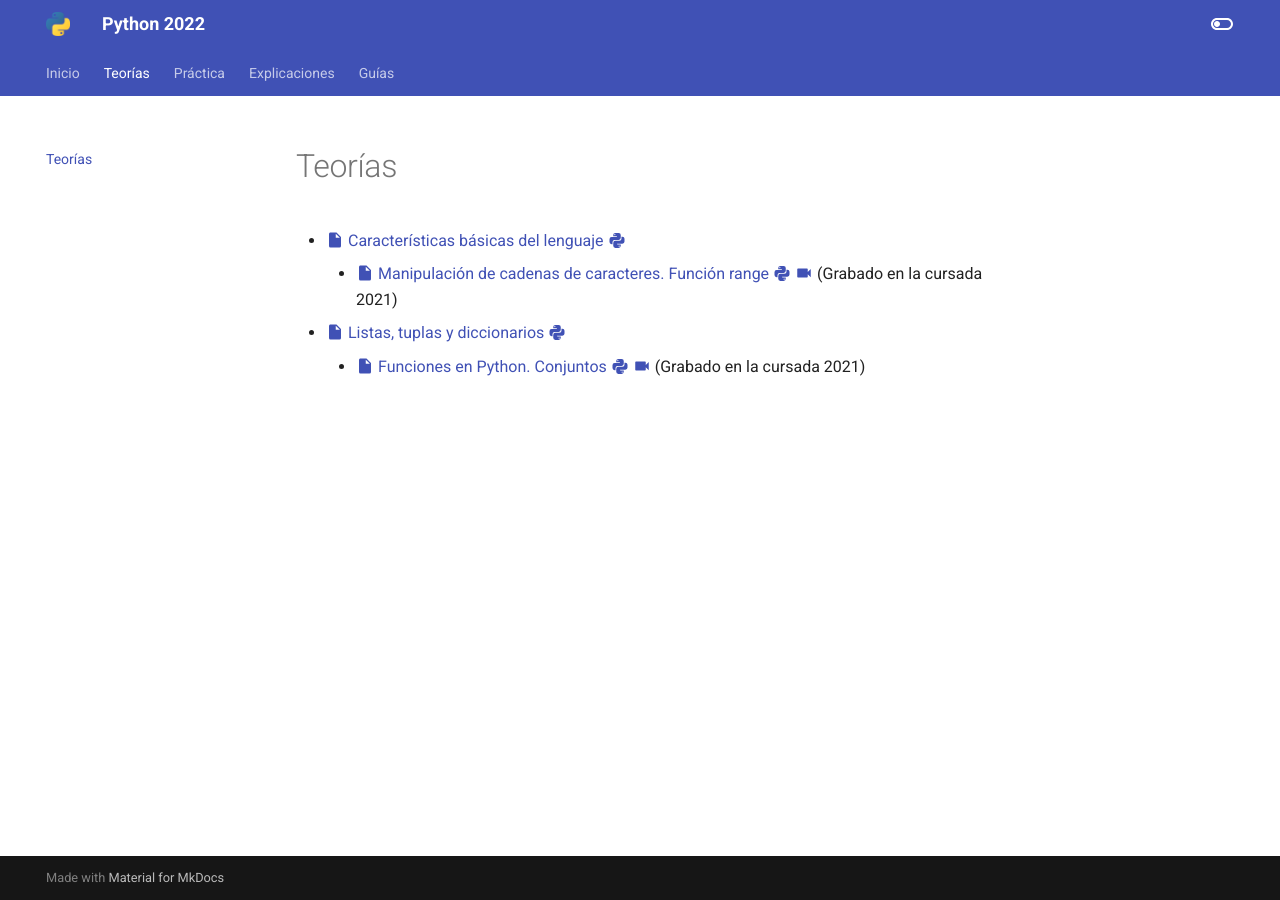
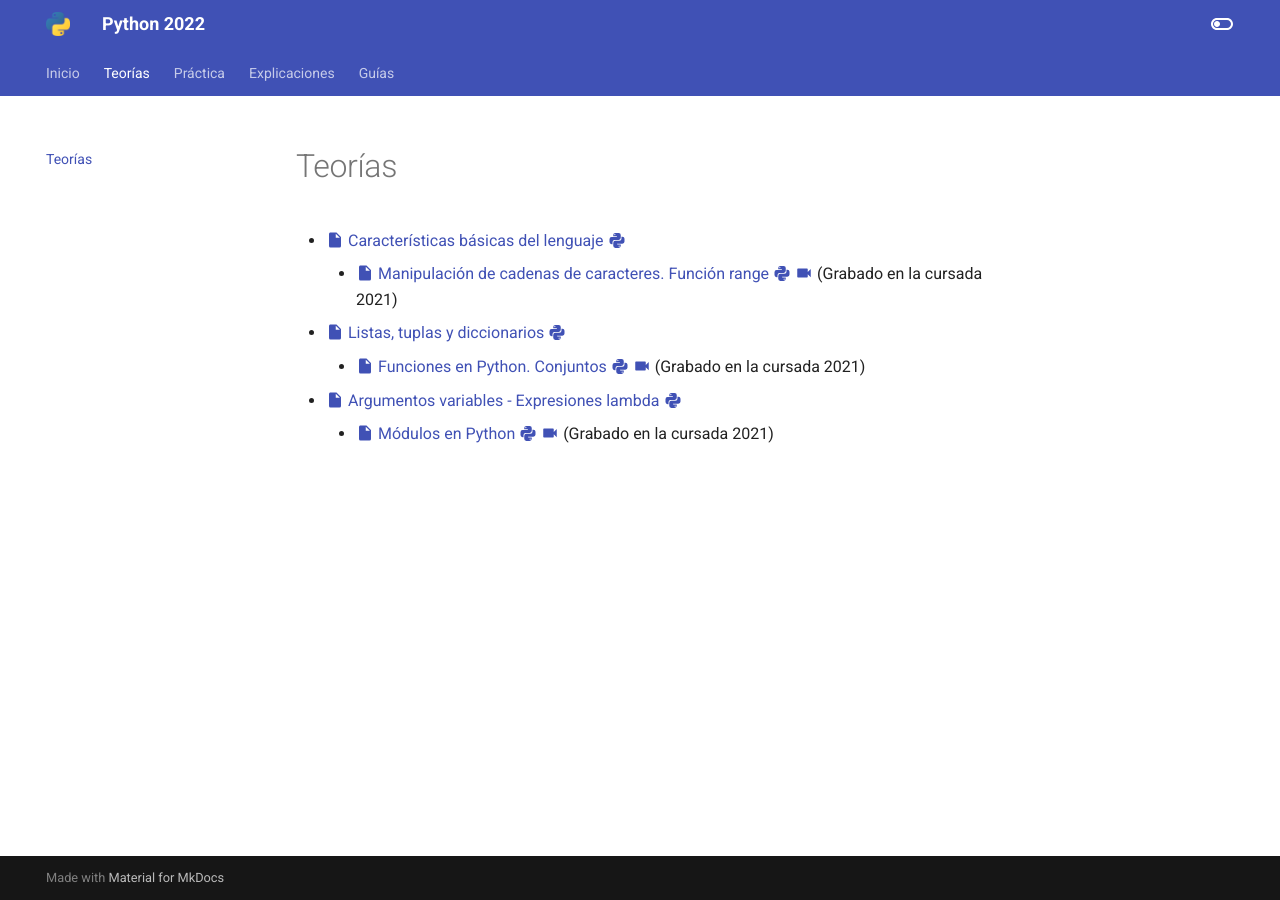
Before and after one commit to python-unlp/2022, an MkDocs documentation site: the page built from docs/01_teorias.md, in a window 1280 px wide. Built offline with MkDocs 1.6.1 and Material for MkDocs 9.7.7, drawn with Linux system fonts in a browser that asks for light colours.

Commit message:
clase3 agregada

```diff
--- a/docs/01_teorias.md
+++ b/docs/01_teorias.md
@@ -5,3 +5,5 @@
 	- [:material-file: Manipulación de cadenas de caracteres. Función range](clase_01_1.pdf)[ :material-language-python:](clase_01_1.ipynb)[ :material-video:](https://archivos.linti.unlp.edu.ar/index.php/s/LSMVKq0sjEFbUCB) (Grabado en la cursada 2021)
 - [:material-file: Listas, tuplas y diccionarios](clase_02.pdf)[ :material-language-python:](clase_02.ipynb)
 	- [ :material-file: Funciones en Python. Conjuntos](clase_02_1.pdf)[ :material-language-python:](clase_02_1.ipynb)[ :material-video:](https://archivos.linti.unlp.edu.ar/index.php/s/rpsTYr7nNTl1VdA) (Grabado en la cursada 2021)
+- [:material-file: Argumentos variables - Expresiones lambda](clase_03.pdf)[ :material-language-python:](clase_03.ipynb)
+	- [ :material-file: Módulos en Python](clase_03_1.pdf)[ :material-language-python:](clase_03_1.ipynb)[ :material-video:](https://archivos.linti.unlp.edu.ar/index.php/s/zvsPSqBsXQ6dLmj) (Grabado en la cursada 2021)
```
Also changed, not shown: docs/01_teorias/clase03.ipynb (added), docs/01_teorias/clase03_1.ipynb (added), 2 other files.
